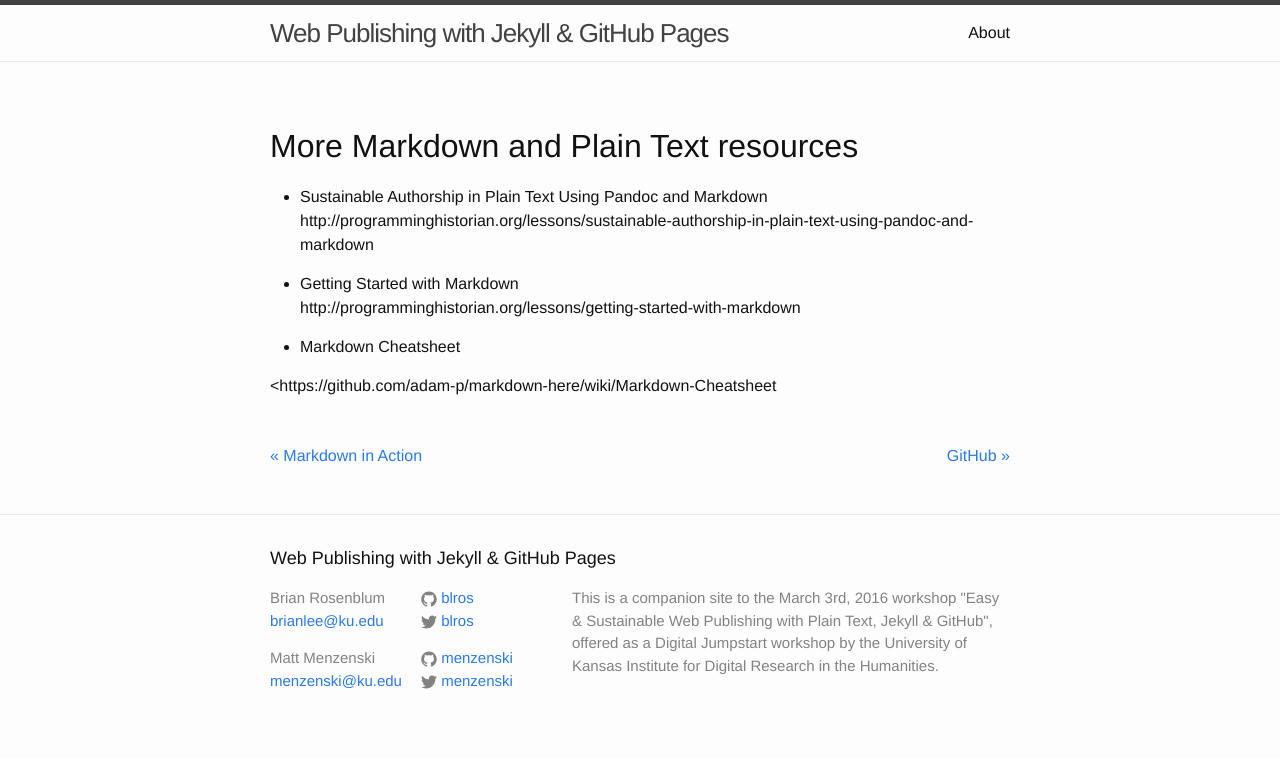
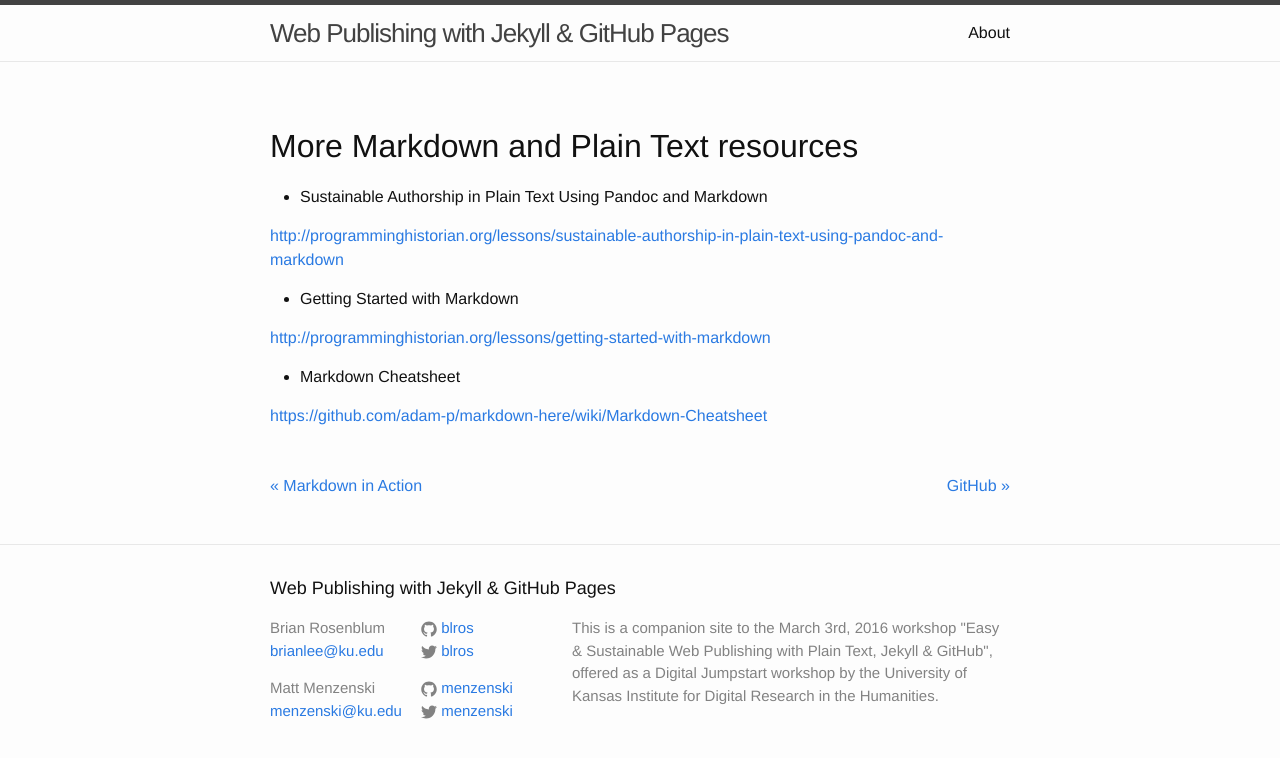
Before and after one commit to menzenski/idrh-static-site-workshop, a Jekyll site: the page built from _posts/2016-02-07-markdown-resources.md, in a window 1280 px wide. Shown: the top 758 px of the page. Built offline with Jekyll 4.4.1, drawn with Linux system fonts in a browser that asks for light colours.

Commit message:
Update 2016-02-07-markdown-resources.md

```diff
--- a/_posts/2016-02-07-markdown-resources.md
+++ b/_posts/2016-02-07-markdown-resources.md
@@ -11,10 +11,10 @@ published: true
 ## More Markdown and Plain Text resources
 
 * Sustainable Authorship in Plain Text Using Pandoc and Markdown
-http://programminghistorian.org/lessons/sustainable-authorship-in-plain-text-using-pandoc-and-markdown
+<http://programminghistorian.org/lessons/sustainable-authorship-in-plain-text-using-pandoc-and-markdown>
 
 * Getting Started with Markdown
-http://programminghistorian.org/lessons/getting-started-with-markdown
+<http://programminghistorian.org/lessons/getting-started-with-markdown>
 
 * Markdown Cheatsheet
-<https://github.com/adam-p/markdown-here/wiki/Markdown-Cheatsheet
+<https://github.com/adam-p/markdown-here/wiki/Markdown-Cheatsheet>
```
